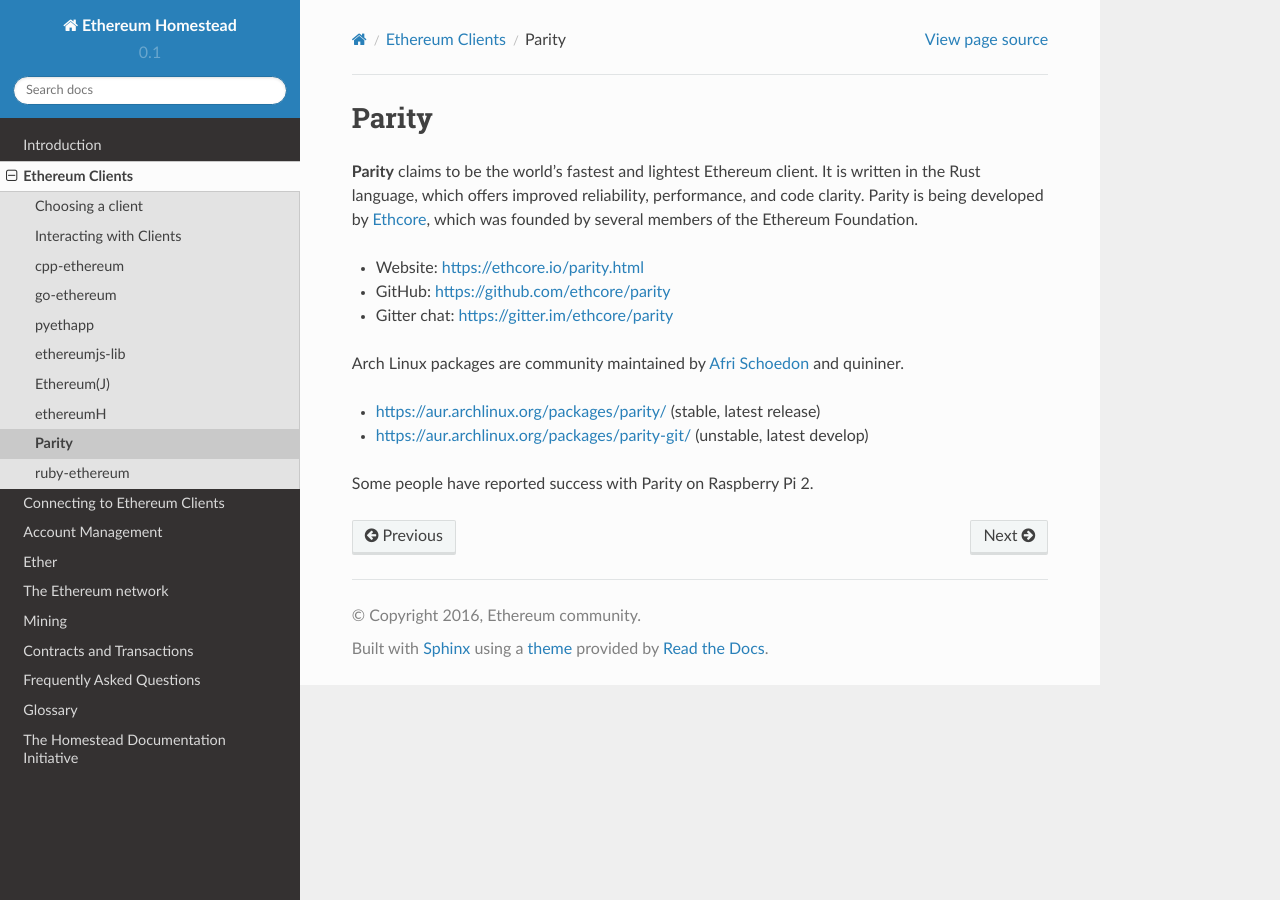
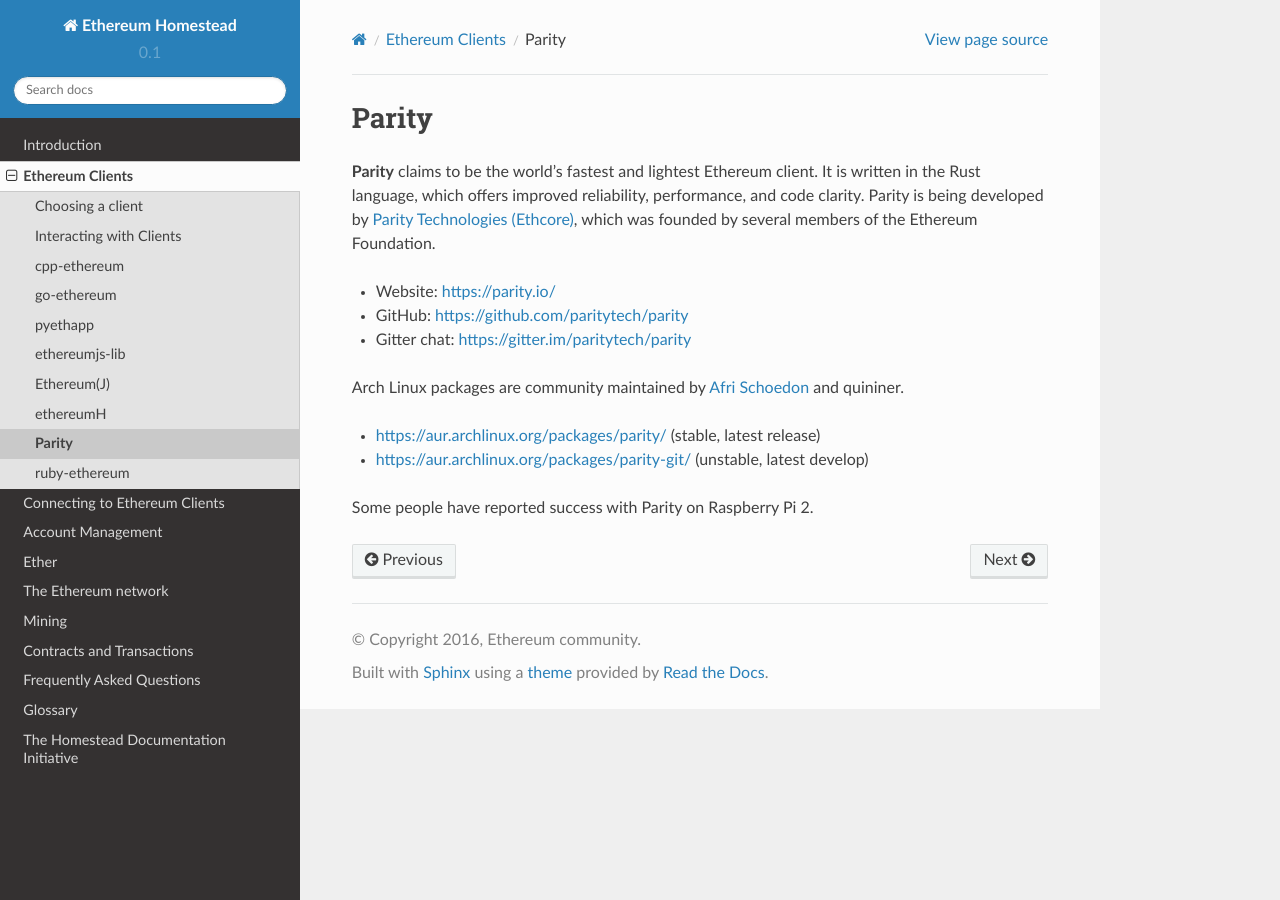
Before and after one commit to ethereum/homestead-guide, a Sphinx documentation site: the page built from source/ethereum-clients/parity/index.rst, in a window 1280 px wide. Built offline with Sphinx 7.4.7 and the Read the Docs theme 2.0.0, drawn with Linux system fonts in a browser that asks for light colours.

Commit message:
update ethcore.io redirect
ethcore.io now redirects to parity.io (paritytech)

```diff
--- a/source/ethereum-clients/parity/index.rst
+++ b/source/ethereum-clients/parity/index.rst
@@ -4,11 +4,11 @@
 Parity
 ################################################################################
 
-**Parity** claims to be the world's fastest and lightest Ethereum client. It is written in the Rust language, which offers improved reliability, performance, and code clarity. Parity is being developed by `Ethcore <https://ethcore.io>`_, which was founded by several members of the Ethereum Foundation.
+**Parity** claims to be the world's fastest and lightest Ethereum client. It is written in the Rust language, which offers improved reliability, performance, and code clarity. Parity is being developed by `Parity Technologies (Ethcore) <https://parity.io>`_, which was founded by several members of the Ethereum Foundation.
 
-* Website: https://ethcore.io/parity.html
-* GitHub: https://github.com/ethcore/parity
-* Gitter chat: https://gitter.im/ethcore/parity
+* Website: https://parity.io/
+* GitHub: https://github.com/paritytech/parity
+* Gitter chat: https://gitter.im/paritytech/parity
 
 Arch Linux packages are community maintained by `Afri Schoedon <https://github.com/5chdn>`_ and quininer.
 
```
